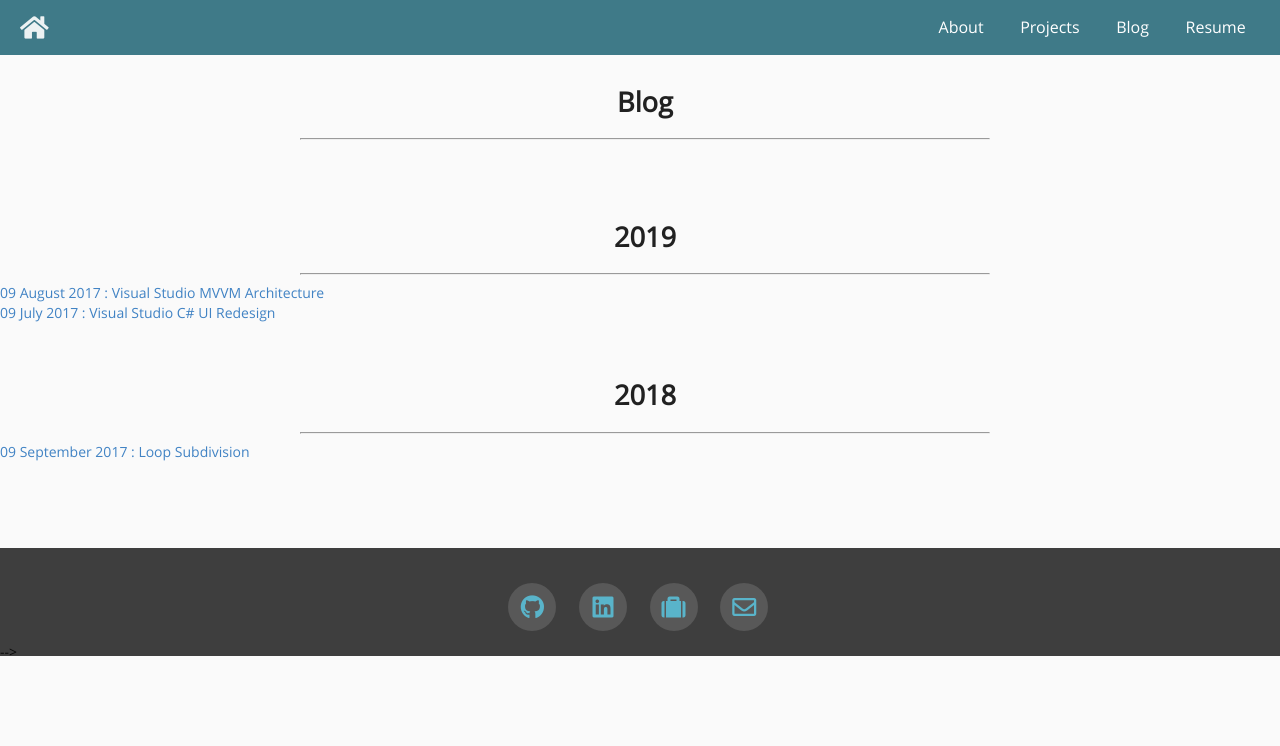
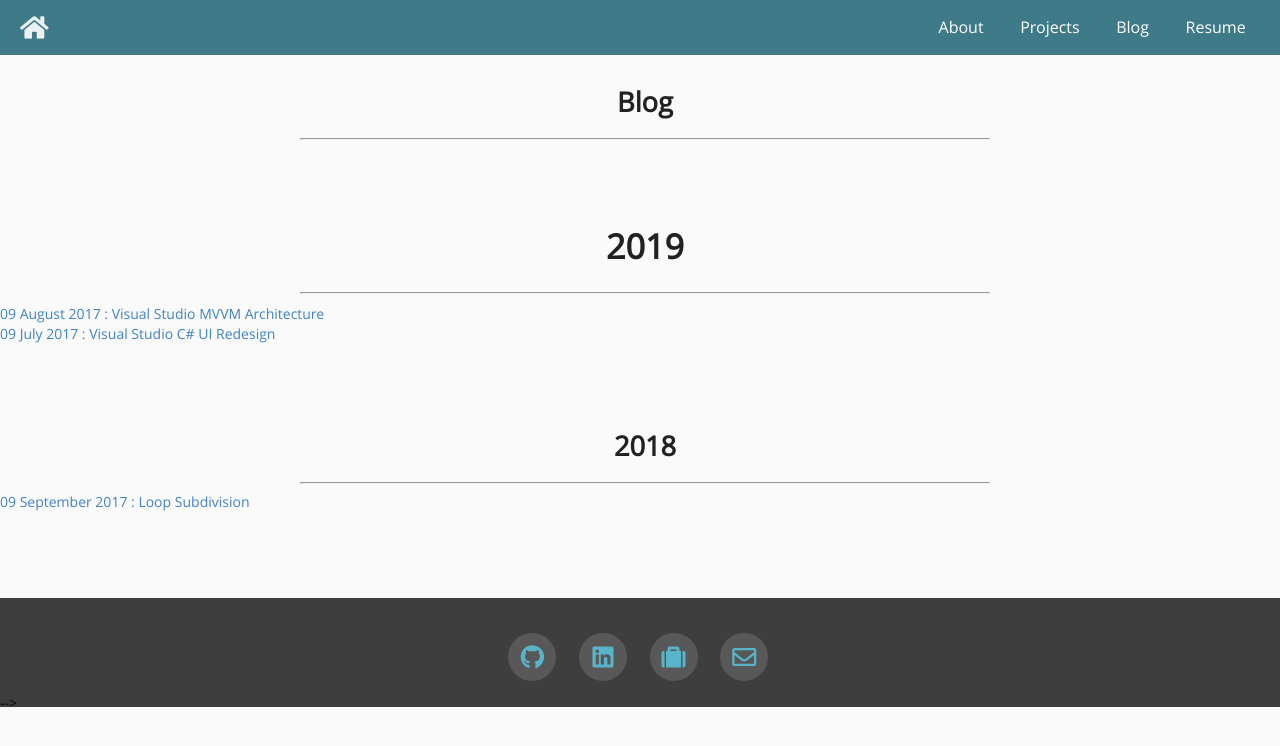
Before and after one commit to jamesjinlee/jamesjinlee.github.io, a Jekyll site: the page built from pages/blog.md, in a window 1280 px wide and 900 px high. Shown: the top 746 px of the window. Built offline with Jekyll 4.4.1, drawn with Linux system fonts in a browser that asks for light colours; nearby versions of some CDN libraries.

Commit message:
font change

```diff
--- a/_includes/blog-card-1.html
+++ b/_includes/blog-card-1.html
@@ -5,7 +5,7 @@
 <script src="https://cdnjs.cloudflare.com/ajax/libs/semantic-ui/2.2.4/semantic.min.js"></script> -->
 <link href="https://fonts.googleapis.com/css?family=Roboto:100,500,700" rel="stylesheet">
 <div>
-<a style=""
+<a style="" class="item"
    href="{% if page.projecturl %}{{ page.projecturl }}{% else %}{{ site.baseurl}}{{ include.page.url }}{% endif %}">
     <span class="header">{{ include.page.date | date_to_long_string}} : {{ include.page.title }}</span>
 </a>
--- a/_layouts/blog-theme-3.html
+++ b/_layouts/blog-theme-3.html
@@ -22,10 +22,10 @@
   <div class="cd-container">
     <!-- DONT TOUCH THESE VALUES FOR MOBILE -->
     <div class="blog-mobile-screen all-blogs">
-      <div style="margin-top:80px;" class="ui centered one">
+      <div style="margin-top:80px;" class="ui centered list">
 
-          <div style="margin-top: 55px;" class="ui text container">
-              <div style="margin-left:10px;text-align:center">
+          <div style="margin-top: 85px;" class="ui text container">
+              <div style="margin-left:10px;text-align:center;font-size:20px">
                 <h1>2019</h1>
                 <hr />
               </div>
@@ -39,7 +39,7 @@
         {% endfor %}
 
 
-        <div style="margin-top: 55px;" class="ui text container">
+        <div style="margin-top: 85px;" class="ui text container">
             <div style="margin-left:10px;text-align:center">
               <h1>2018</h1>
               <hr />
```
